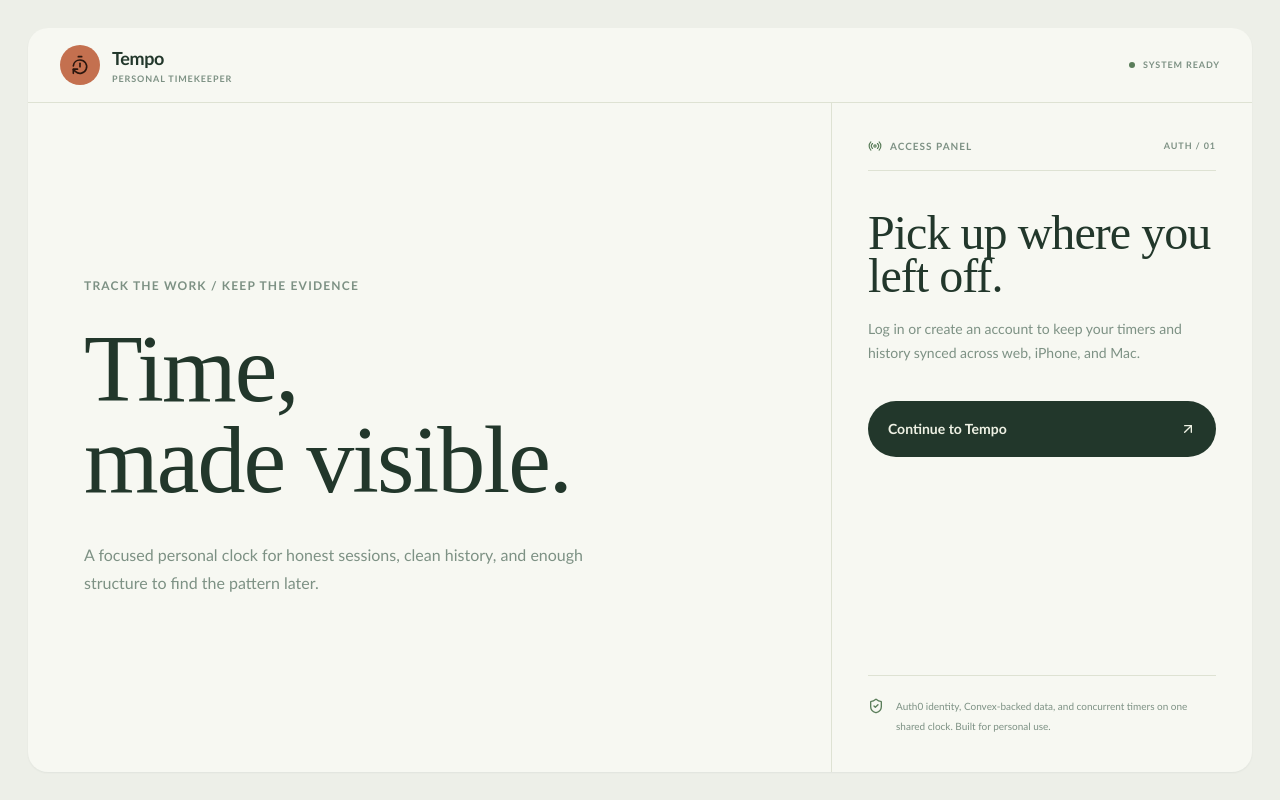
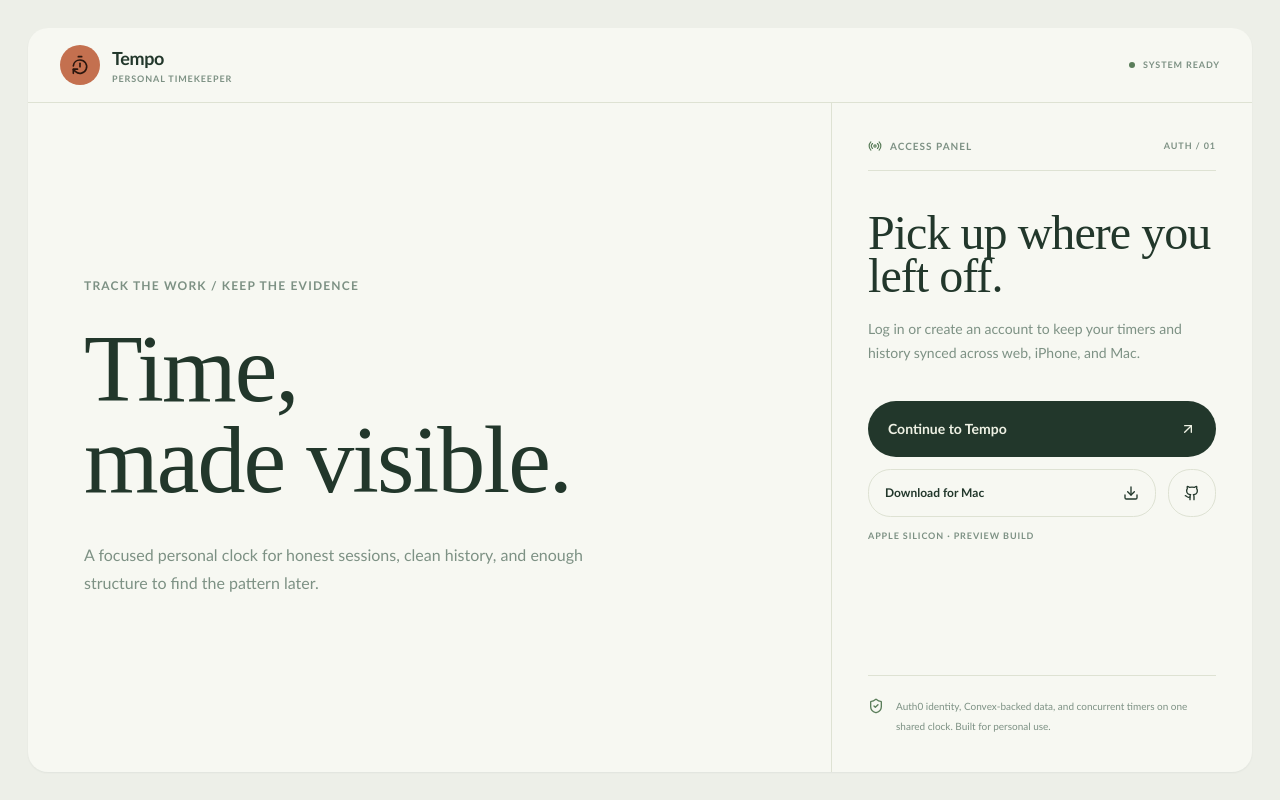
Before and after one commit to satyasaibhushan/Time, a Next.js app in the folder apps/web/: page / in a window 1280 px wide. Built offline with nearby package versions, Linux system fonts and the light colour scheme; no server answers.

Commit message:
Publish macOS download

```diff
--- a/apps/web/app/page.tsx
+++ b/apps/web/app/page.tsx
@@ -1,5 +1,12 @@
 import { redirect } from "next/navigation";
-import { ArrowUpRight, Radio, ShieldCheck, TimerReset } from "lucide-react";
+import {
+  ArrowUpRight,
+  Download,
+  Github,
+  Radio,
+  ShieldCheck,
+  TimerReset,
+} from "lucide-react";
 
 import { auth0 } from "@/lib/auth0";
 
@@ -72,6 +79,28 @@
                   Continue to Tempo
                   <ArrowUpRight className="size-4" />
                 </a>
+
+                <div className="mt-3 grid grid-cols-[minmax(0,1fr)_auto] gap-3">
+                  <a
+                    href="https://github.com/satyasaibhushan/Time/releases/latest/download/Tempo.zip"
+                    className="flex h-12 items-center justify-between rounded-xl border border-[var(--border)] bg-[var(--card)] px-4 text-xs font-semibold text-[var(--terra-pine)] transition-colors hover:bg-[var(--secondary)]"
+                  >
+                    Download for Mac
+                    <Download className="size-4" />
+                  </a>
+                  <a
+                    href="https://github.com/satyasaibhushan/Time"
+                    target="_blank"
+                    rel="noreferrer"
+                    aria-label="View Tempo on GitHub"
+                    className="grid size-12 place-items-center rounded-xl border border-[var(--border)] bg-[var(--card)] text-[var(--terra-pine)] transition-colors hover:bg-[var(--secondary)]"
+                  >
+                    <Github className="size-4" />
+                  </a>
+                </div>
+                <p className="mt-3 text-[9px] font-semibold uppercase tracking-[0.1em] text-[var(--terra-sage)]">
+                  Apple Silicon · Preview build
+                </p>
               </div>
             </div>
 
```
Also changed, not shown: 2 other files (tests, documents, lock files or other folders).
